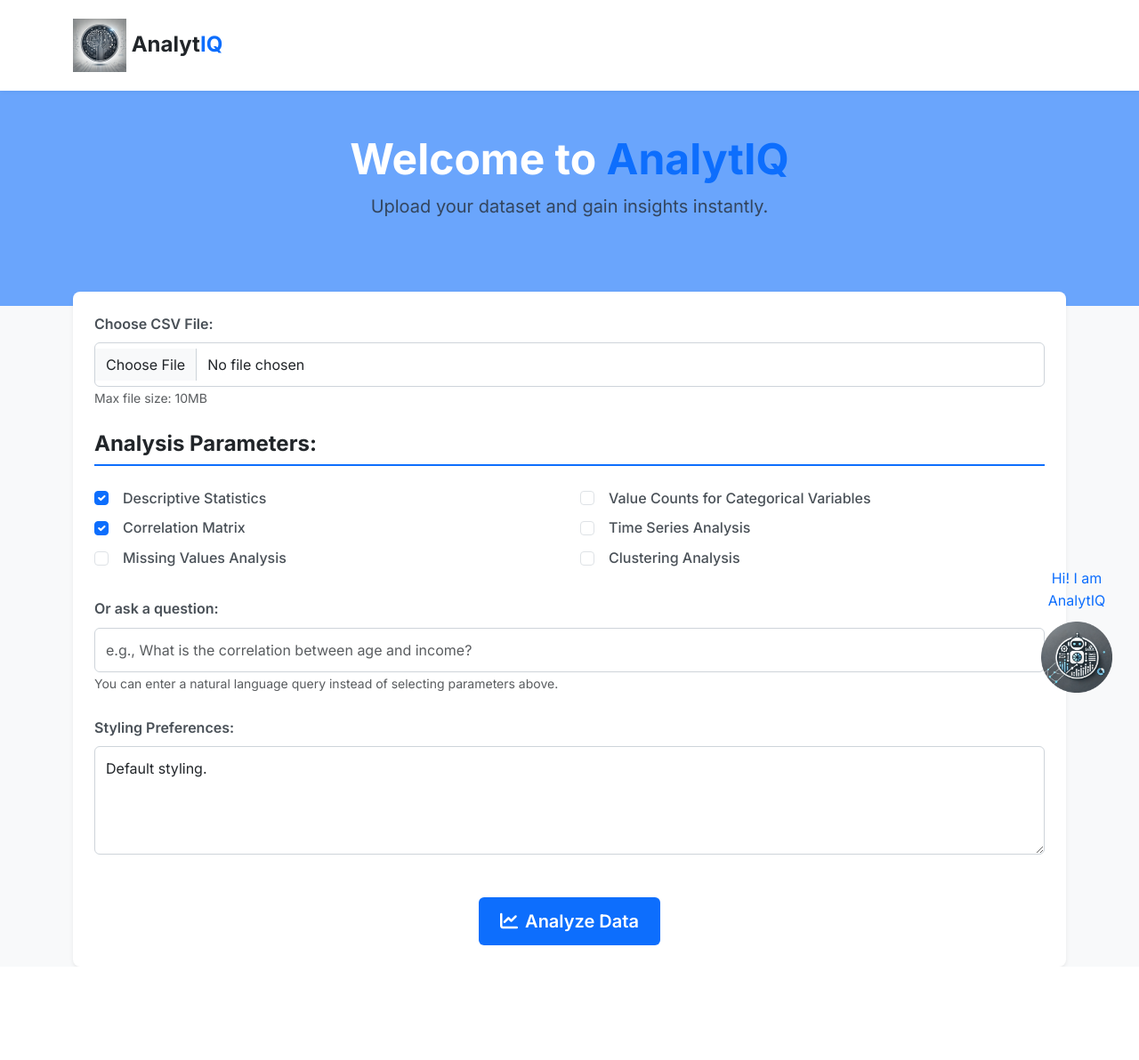
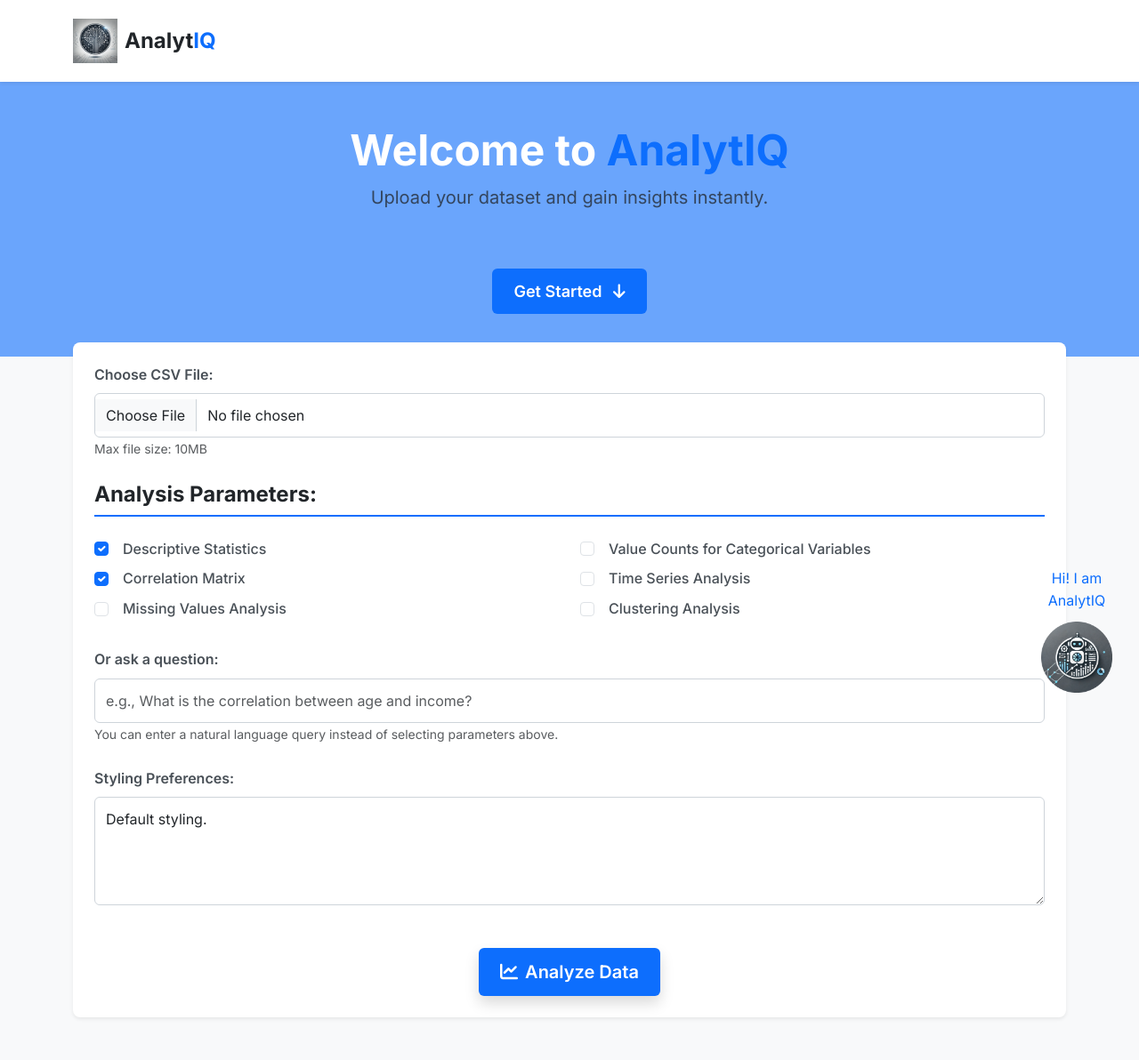
Before and after one commit to Engmhabib/AI-Powered-Data-Analysis-Platform-with-AnalytIQ, a Flask app: page / in a window 1280 px wide. Shown: the whole page at 89% size. Before the commit the page ends 1087 px from the top, so only its background shows below. Run offline with Flask 2, Linux system fonts and the light colour scheme.

Commit message:
Update index.html

```diff
--- a/templates/index.html
+++ b/templates/index.html
@@ -16,11 +16,11 @@
 </head>
 <body>
     <!-- Navbar -->
-    <nav class="navbar navbar-expand-lg navbar-light bg-white shadow-sm">
+    <nav class="navbar navbar-expand-lg navbar-light bg-white shadow-sm sticky-top">
         <div class="container">
-            <a class="navbar-brand" href="#">
-                <img src="{{ url_for('static', filename='images/logo.png') }}" alt="AnalytIQ Logo" height="60">
-                Analyt<span class="text-primary">IQ</span>
+            <a class="navbar-brand d-flex align-items-center" href="#">
+                <img src="{{ url_for('static', filename='images/logo.png') }}" alt="AnalytIQ Logo" height="50" class="me-2">
+                <span class="fw-bold">Analyt<span class="text-primary">IQ</span></span>
             </a>
         </div>
     </nav>
@@ -30,11 +30,14 @@
         <div class="container">
             <h1 class="display-4 fw-bold">Welcome to <span class="text-primary">AnalytIQ</span></h1>
             <p class="lead text-muted mb-5">Upload your dataset and gain insights instantly.</p>
+            <a href="#main-content" class="btn btn-primary btn-lg">
+                Get Started <i class="fas fa-arrow-down ms-2"></i>
+            </a>
         </div>
     </section>
 
     <!-- Main Content -->
-    <div class="container mt-5">
+    <div class="container mt-5" id="main-content">
         <!-- Display Flash Messages -->
         {% with messages = get_flashed_messages(with_categories=true) %}
           {% if messages %}
@@ -47,7 +50,7 @@
           {% endif %}
         {% endwith %}
 
-        <div class="card shadow-sm p-4">
+        <div class="card shadow-sm p-4 mb-5">
             <form method="post" enctype="multipart/form-data">
                 <div class="mb-4">
                     <label for="dataset" class="form-label fw-semibold">Choose CSV File:</label>
@@ -99,7 +102,7 @@
                 </div>
 
                 <div class="text-center mt-5">
-                    <button type="submit" class="btn btn-primary btn-lg">
+                    <button type="submit" class="btn btn-primary btn-lg shadow">
                         <i class="fas fa-chart-line me-2"></i>Analyze Data
                     </button>
                 </div>
```
